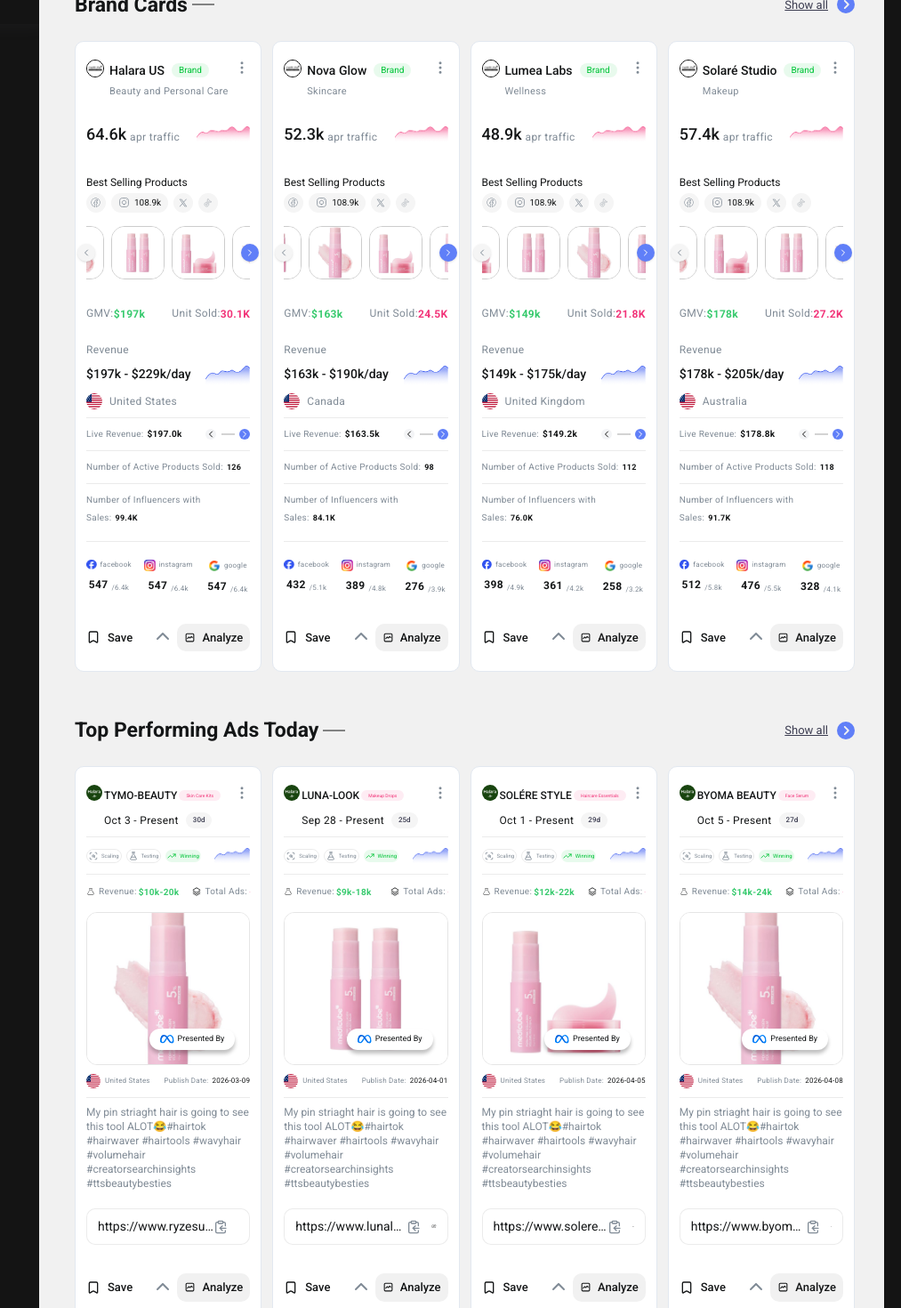
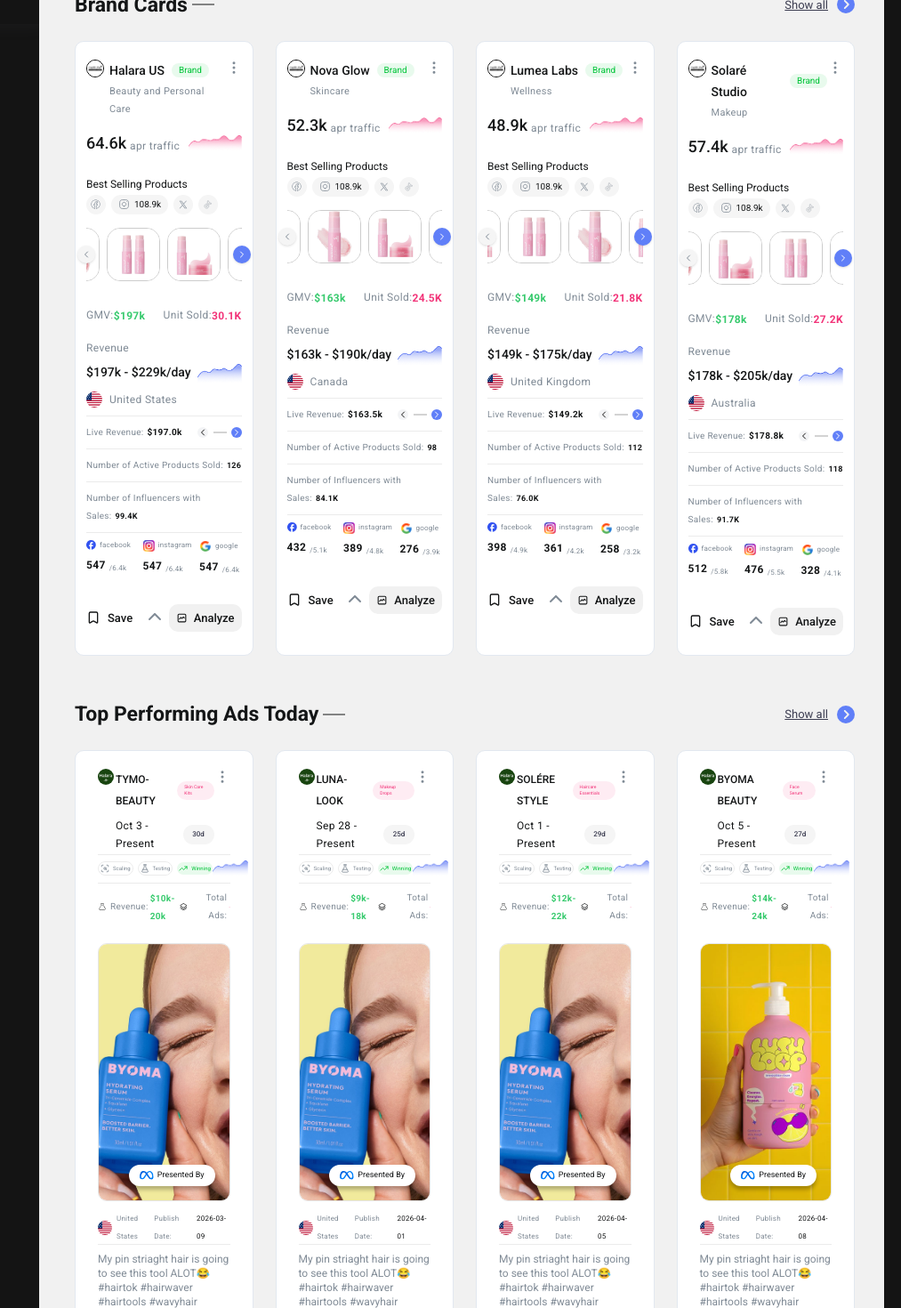
Before and after one commit to solutiontowards/brandsearch, a Next.js app: page / in a window 1280 px wide. Shown: the part 1040-2510 px from the top of the page at 89% size, without its empty margins (267-1280 px from the left). Built offline with nearby package versions, Linux system fonts and the light colour scheme.

Commit message:
design fixtation pixel perfect

```diff
--- a/app/brands/brand/page.tsx
+++ b/app/brands/brand/page.tsx
@@ -8,12 +8,12 @@
     <div className="flex min-h-screen bg-[#141414]">
       <Sidebar />
 
-      <main className="flex-1 mt-[15px] mr-[15px] overflow-y-auto rounded-[20px] bg-[#F8F8F8] p-6">
+      <main className="flex-1 space-y-6 min-[1150px]:space-y-0 mt-[15px] mr-[19px] rounded-[20px] bg-[#F1F1F1] pt-[21px] pr-[33px] pl-[40px] pb-[40px]">
         {/* Navbar */}
         <BrandProductsNavbar />
 
         {/* Brand Table */}
-        <section className="mt-6 bg-[#FFFFFF] rounded-[10px] py-[16px] ps-[30px] pe-[21px]">
+        <section className="mt-[10px] bg-[#FFFFFF] rounded-[10px] py-[16px] ps-[30px] pe-[21px]">
           <BrandTable />
         </section>
         <BrandPagination />
--- a/app/components/brand/BrandTableHeader.tsx
+++ b/app/components/brand/BrandTableHeader.tsx
@@ -1,6 +1,6 @@
 export default function BrandTableHeader() {
   return (
-    <div className="grid grid-cols-[90px_350px_180px_100px_120px_120px_80px_85px_130px] items-center bg-[#38CA6E] h-[57px] px-7 text-[14px] min-[1660px]:text-[16px] font-medium text-white">
+    <div className="grid grid-cols-[100px_360px_180px_110px_120px_170px_90px_95px_130px] items-center bg-[#38CA6E] h-[57px] px-7 text-[14px] min-[1660px]:text-[16px] font-medium text-white">
       <div></div>
       <div>Brands Info</div>
 
--- a/app/components/brand/BrandTableRow.tsx
+++ b/app/components/brand/BrandTableRow.tsx
@@ -12,7 +12,7 @@
 
 export default function BrandTableRow({ brand }: Props) {
   return (
-    <div className="grid grid-cols-[90px_350px_180px_100px_120px_120px_80px_85px_130px] items-center border rounded-[20px] mt-[10px] border-[#00000014] px-7 py-5">
+    <div className="grid grid-cols-[100px_360px_180px_110px_120px_170px_90px_95px_130px] items-center border rounded-[20px] mt-[10px] border-[#00000014] px-7 py-5">
 
       {/* Star + Rank */}
       <div className="flex items-center justify-center gap-3">
--- a/app/components/brand/TrafficTrend.tsx
+++ b/app/components/brand/TrafficTrend.tsx
@@ -8,7 +8,7 @@
         alt="Traffic Trend"
         width={120}
         height={45}
-        className="h-auto w-auto"
+        className="h-auto w-[120px]"
       />
     </div>
   );
--- a/app/components/sections/Brands/BrandCard.tsx
+++ b/app/components/sections/Brands/BrandCard.tsx
@@ -76,7 +76,7 @@
   );
 
   return (
-    <div className="w-full max-w-sm rounded-[10px] border border-slate-200 bg-white px-3 py-5 min-[1660px]:py-5 min-[1660px]:px-[25px] transition hover:-translate-y-0.5">
+    <div className="w-full max-w-[360px] rounded-[10px] border border-slate-200 bg-white px-3 py-5 min-[1660px]:py-5 min-[1660px]:px-[25px] transition hover:-translate-y-0.5">
 
       <div className="flex items-start justify-between">
         <div className="flex items-start gap-1.5 min-[1660px]:gap-2.5">
@@ -125,7 +125,7 @@
         </button>
       </div>
 
-      <div className="mt-5 flex items-center justify-between">
+      <div className="mt-2.5 flex items-center justify-between">
         {/* Left */}
         <div>
           <div className="flex items-end gap-1">
@@ -151,8 +151,8 @@
         </div>
       </div>
 
-      <div className="mt-5">
-        <div className="mt-6 flex items-start min-[1660px]:items-center justify-between flex-col min-[1660px]:flex-row">
+      <div className="mt-4">
+        <div className="flex items-start min-[1660px]:items-center justify-between flex-col min-[1660px]:flex-row">
           <p className="text-[12px] min-[1660px]:text-[14px] font-normal leading-6 text-[#141617]">
             Best Selling Products
           </p>
@@ -289,7 +289,7 @@
 
         {/* Revenue */}
 
-        <div className="mt-5 flex items-center justify-between">
+        <div className="mt-4 flex items-center justify-between">
 
           <div>
 
@@ -341,7 +341,7 @@
         </div>
 
       </div>
-      <div className="my-2 min-[1660px]:my-4 border-t border-[#00000014]" />
+      <div className="my-[8px] min-[1660px]:my-[8px] border-t border-[#00000014]" />
 
       <div className="space-y-3">
 
@@ -356,7 +356,7 @@
 
       </div>
 
-      <div className="my-2 min-[1660px]:my-4 border-t border-[#00000014]" />
+      <div className="my-[8px] min-[1660px]:my-[8px] border-t border-[#00000014]" />
       <div className="flex items-center justify-start gap-1">
 
         <p className="text-[10px] min-[1660px]:text-[14px] leading-5 tracking-[0.03em] text-[#808B96]">
@@ -369,7 +369,7 @@
 
 
       </div>
-      <div className="my-2 min-[1660px]:my-4 border-t border-[#00000014]" />
+      <div className="my-[8px] min-[1660px]:my-[8px] border-t border-[#00000014]" />
       <div className="flex items-center justify-start gap-0.1">
 
         <p className="text-[10px] min-[1660px]:text-[14px] leading-5 tracking-[0.03em] text-[#808B96]">
@@ -382,8 +382,8 @@
 
 
       </div>
-      <div className="mt-4 border-t border-[#00000014]" />
-      <div className="mt-5 grid grid-cols-3 gap-4">
+      <div className="mt-2 border-t border-[#00000014]" />
+      <div className="mt-2 grid grid-cols-3 gap-4">
 
         {platformMetrics.map((metric) => (
 
@@ -391,7 +391,7 @@
 
             {/* Icon + Name */}
 
-            <div className="flex items-center justify-center gap-1">
+            <div className="flex items-center justify-start gap-1">
 
               <Image
                 src={PLATFORM_ICON_SRC[metric.platform]}
@@ -408,7 +408,7 @@
 
             {/* Numbers */}
 
-            <div className="mt-[6px] flex items-end justify-center gap-1">
+            <div className="mt-[6px] flex items-end justify-start gap-1">
 
               <span className="text-[12px] min-[1660x]:text-[14px] font-bold leading-5 tracking-[0.03em] text-[#141617]">
                 {metric.value}
--- a/app/components/sections/Brands/Brands.tsx
+++ b/app/components/sections/Brands/Brands.tsx
@@ -17,7 +17,7 @@
         </button>
       </div>
 
-      <div className="grid gap-3 min-[1660px]:gap-6 grid-cols-1 md:grid-cols-2 xl:grid-cols-4">
+      <div className="grid gap-[25px] min-[1660px]:gap-[25px] grid-cols-1 md:grid-cols-2 xl:grid-cols-4">
         {brandCards.map((brand) => (
           <BrandCard key={brand.id} {...brand} />
         ))}
--- a/app/components/sections/TopPerformingAds/TopPerformingAdCard.tsx
+++ b/app/components/sections/TopPerformingAds/TopPerformingAdCard.tsx
@@ -47,7 +47,7 @@
   };
 
   return (
-    <div className="w-full max-w-sm rounded-[10px] border border-slate-200 bg-white px-3 py-5 min-[1660px]:px-[25px] min-[1660px]:py-[20px] transition hover:-translate-y-0.5">
+    <div className="w-full max-w-[360px] rounded-[10px] border border-slate-200 bg-white px-[25px] py-5 min-[1660px]:px-[25px] min-[1660px]:py-[20px] transition hover:-translate-y-0.5">
 
       {/* ================= HEADER ================= */}
 
@@ -76,7 +76,7 @@
               </h3>
 
               <span
-                className={`rounded-full px-2 py-[1px] min-[1660px]:py-[3px] text-[5px] min-[1660px]:text-[10px] leading-[10px]
+                className={`rounded-full px-2 py-[1px] min-[1660px]:py-[3px] text-[5px] h-[21px] min-[1660px]:text-[10px] flex items-center justify-center
                 ${variant === "default"
                     ? "bg-[#F2347917] text-[#F23479]"
                     : "bg-[#F5F5F5] text-[#808B96]"
@@ -95,7 +95,7 @@
                     {ad.period}
                   </span>
 
-                  <span className="rounded-full bg-[#F5F5F5] px-[8px] py-[4px] text-[8px] min-[1660px]:text-[10px] font-medium leading-[10px] text-[#3C3D51]">
+                  <span className="rounded-[40px] bg-[#F5F5F5] px-[8px] py-[4px] text-[8px] min-[1660px]:text-[10px] min-w-[35px] h-[22px] font-medium leading-[10px] text-[#3C3D51] flex items-center justify-center">
                     {ad.days}
                   </span>
                 </>
@@ -158,7 +158,7 @@
 
       {/* ================= FIRST ROW ================= */}
 
-      <div className="my-2 min-[1660px]:my-4 border-t border-[#00000014]" />
+      <div className="my-[2px] min-[1660px]:my-[4.17px] border-t border-[#00000014]" />
 
       {variant === "default" ? (
 
@@ -265,7 +265,7 @@
       )}
       {/* ================= SECOND ROW ================= */}
 
-      <div className=" my-2 min-[1660px]:my-4 border-t border-[#00000014]" />
+      <div className=" mt-[4px] mb-[5px] border-t border-[#00000014]" />
 
       {variant === "default" ? (
 
@@ -352,12 +352,12 @@
 
       {/* ================= IMAGE ================= */}
 
-      <div className="relative mt-3 mb-2 min-[1660px]:mt-6 min-[1660px]:mb-5 overflow-hidden rounded-[12px] border border-[#0000001A]">
+      <div className="relative mt-5  min-[1660px]:mt-5 min-[1660px]:mb-5 overflow-hidden rounded-[10px] border border-[#0000001A]">
 
         {variant === "default" ? (
 
           <>
-            <div className="relative h-[170px] min-[1660px]:h-[288px] w-full">
+            <div className="relative h-[288px] min-[1660px]:h-[288px] w-full">
 
               <Image
                 src={ad.images[0]}
@@ -478,7 +478,7 @@
       {variant === "default" ? (
 
         <>
-          <div className="flex items-center justify-between">
+          <div className="flex items-center justify-between h-[20px] mt-5">
 
             <div className="flex items-center">
 
@@ -536,7 +536,7 @@
 
           </p>
 
-          <div className="my-5 border-t border-[#00000014]" />
+          <div className="mb-[10px] mt-2 border-t border-[#00000014]" />
 
         </>
 
@@ -551,11 +551,11 @@
 
       {/* ================= LINK BOX ================= */}
 
-      <div className="mt-5 rounded-[10px] border border-[#00000014] bg-white px-3 py-[9px]">
+      <div className="mt-[11px] rounded-[10px] h-[38px] border border-[#00000014] bg-white ps-[17px] pe-[12px] py-[9px]">
 
         <div className="flex items-center justify-between">
 
-          <span className="truncate text-[14px] text-[#141617]">
+          <span className="truncate font-normal text-[15px] text-[#141617]">
 
             {ad.link}
 
--- a/app/components/sections/TopPerformingAds/TopPerformingAds.tsx
+++ b/app/components/sections/TopPerformingAds/TopPerformingAds.tsx
@@ -17,7 +17,7 @@
                 </button>
       </div>
 
-      <div className="grid gap-3 min-[1660px]:gap-6 grid-cols-1 md:grid-cols-2 xl:grid-cols-4">
+      <div className="grid gap-[25px] min-[1660px]:gap-[25px] grid-cols-1 md:grid-cols-2 xl:grid-cols-4">
         {topPerformingAds.map((ad) => (
   <TopPerformingAdCard
     key={ad.id}
--- a/app/data/topPerformingAds.ts
+++ b/app/data/topPerformingAds.ts
@@ -37,10 +37,10 @@
     sparkline: [10, 18, 21, 24, 31, 27, 35],
 
     images: [
-      "/image/trending-pro1.png",
-      "/image/trending-pro2.png",
-      "/image/trending-pro3.png",
-      "/image/trending-pro1.png",
+      "/image/topPerforming-1.png",
+      "/image/topPerforming-1.png",
+      "/image/topPerforming-1.png",
+      "/image/topPerforming-2.png",
     ],
 
     presentedBy: "Presented By",
@@ -65,10 +65,10 @@
     sparkline: [8, 16, 20, 22, 28, 32, 38],
 
     images: [
-      "/image/trending-pro2.png",
-      "/image/trending-pro3.png",
-      "/image/trending-pro1.png",
-      "/image/trending-pro2.png",
+      "/image/topPerforming-1.png",
+      "/image/topPerforming-2.png",
+      "/image/topPerforming-3.png",
+      "/image/topPerforming-4.png",
     ],
 
     presentedBy: "Presented By",
@@ -93,10 +93,10 @@
     sparkline: [12, 20, 25, 28, 34, 31, 40],
 
     images: [
-      "/image/trending-pro3.png",
-      "/image/trending-pro1.png",
-      "/image/trending-pro2.png",
-      "/image/trending-pro3.png",
+      "/image/topPerforming-1.png",
+      "/image/topPerforming-1.png",
+      "/image/topPerforming-1.png",
+      "/image/topPerforming-2.png",
     ],
 
     presentedBy: "Presented By",
@@ -121,10 +121,10 @@
     sparkline: [14, 19, 23, 27, 33, 36, 39],
 
     images: [
-      "/image/trending-pro1.png",
-      "/image/trending-pro2.png",
-      "/image/trending-pro3.png",
-      "/image/trending-pro1.png",
+      "/image/topPerforming-2.png",
+      "/image/topPerforming-2.png",
+      "/image/topPerforming-1.png",
+      "/image/topPerforming-1.png",
     ],
 
     presentedBy: "Presented By",
```
